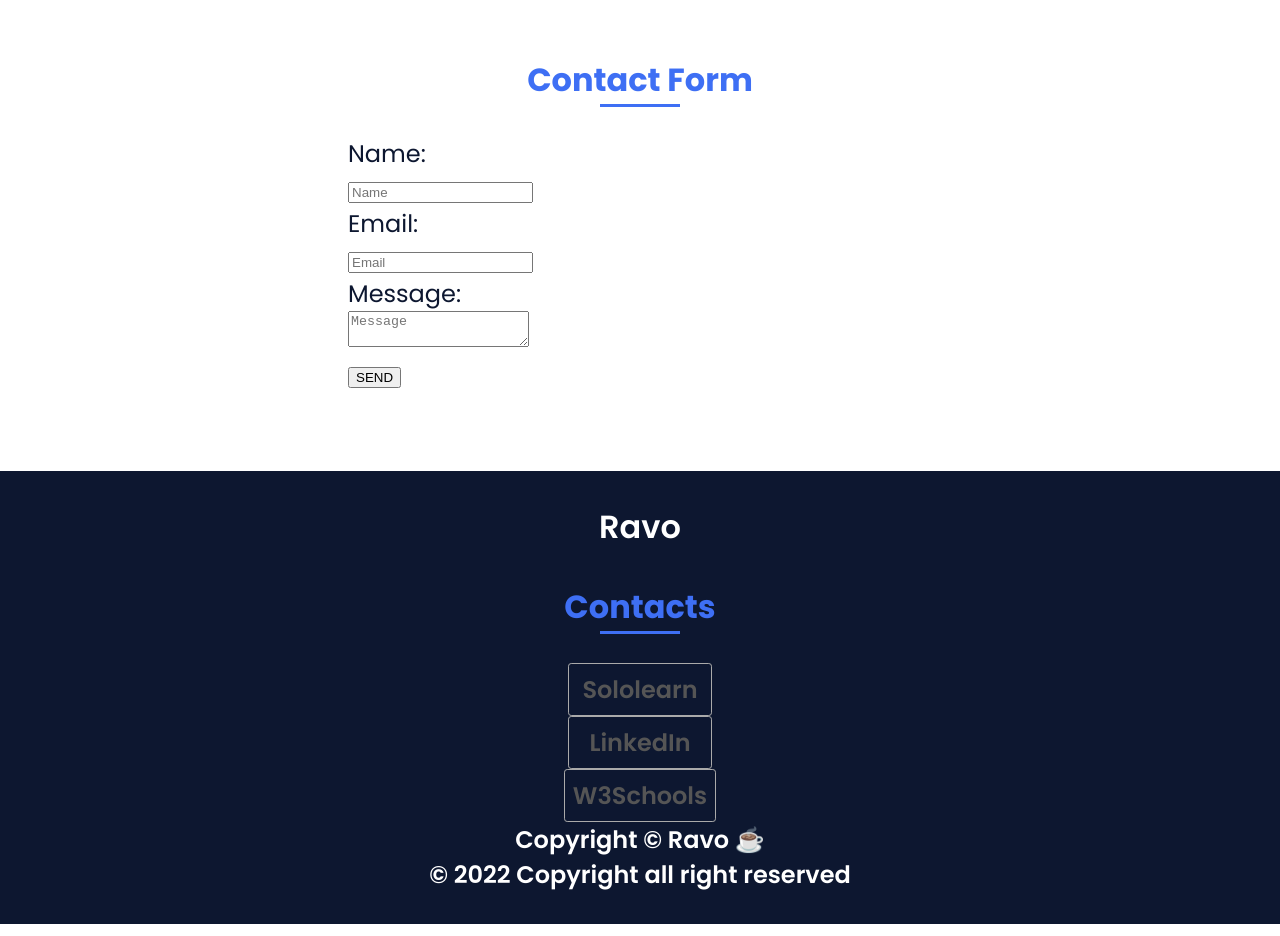
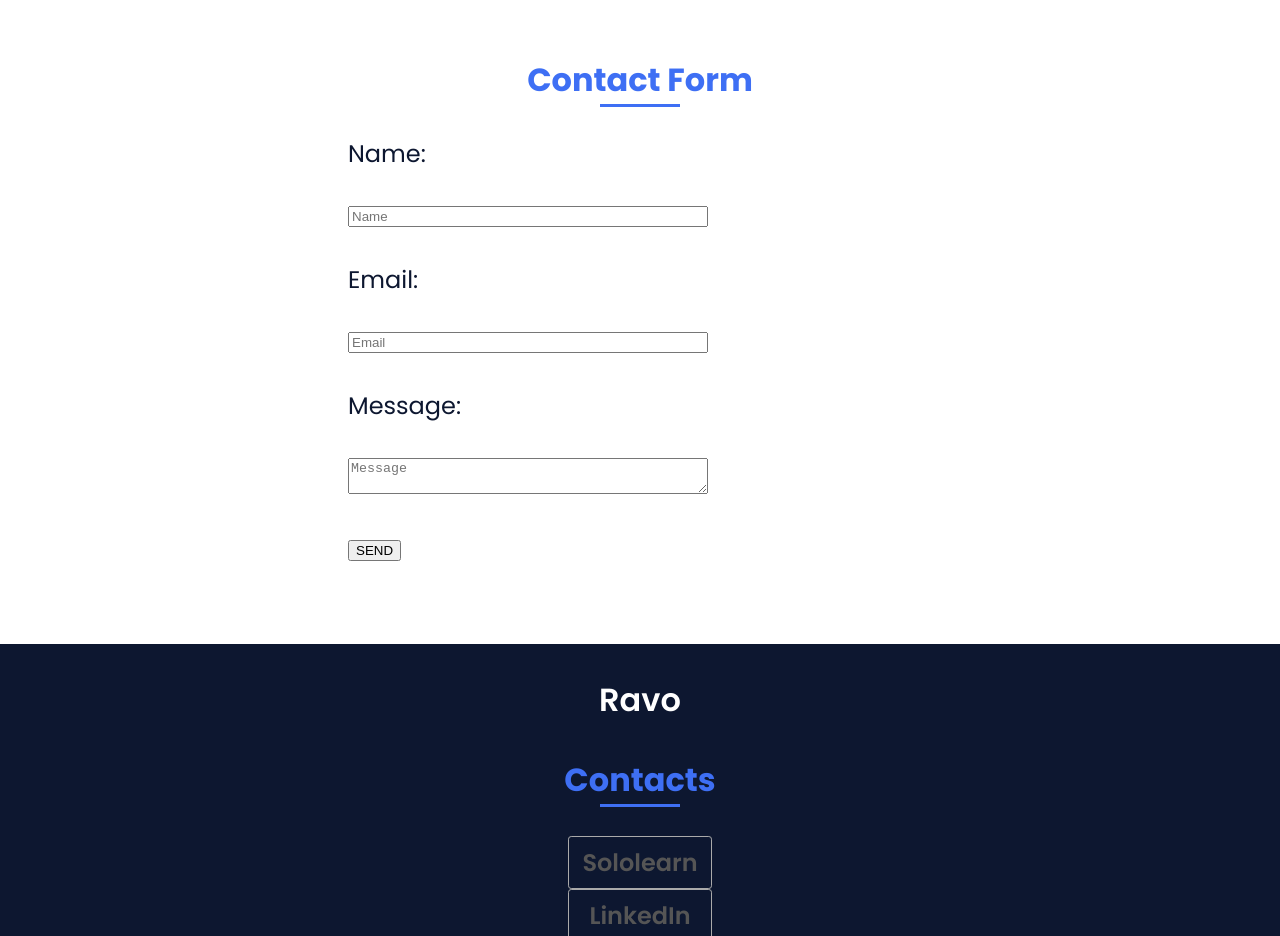
Before and after one commit to epramh/Portfolio, a website: page index.html in a window 1280 px wide. Shown: the part 2580-3516 px from the top of the page. Drawn offline with nearby package versions, Linux system fonts and the light colour scheme.

Commit message:
Update design contact__form

```diff
--- a/assets/css/styles.css
+++ b/assets/css/styles.css
@@ -407,7 +407,10 @@ li a {
 
 
 /* ===== CONTACT =====*/
-
+.contact__form {
+    align-content: center;
+    display: grid;
+  }
 
 /* ===== FOOTER =====*/
 .footer {
--- a/main.css
+++ b/main.css
@@ -135,11 +135,6 @@ span{
     color: orange;
 }
 
-.contact__form {
-  align-content: center;
-  display: grid;
-}
-
 input[type='text'], input[type='email'] {
   border: 1px solid #2F5A78;
   width: 150px;
```
